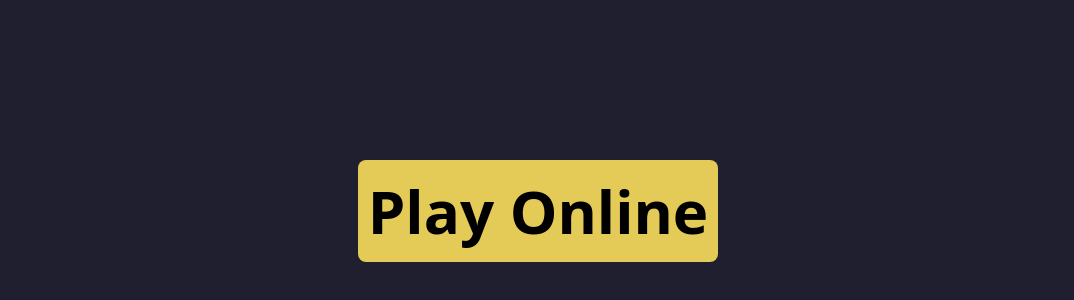
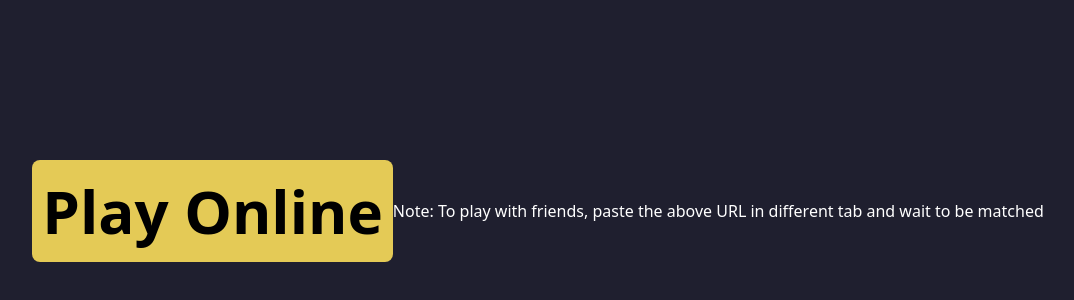
Before and after one commit to vinaybachani/TicTacToe-client, a React (Vite) app: page / in a window 1280 px wide. Shown: the part 174-474 px from the top of the page, without its empty margins (102-1176 px from the left). Built offline with nearby package versions, Linux system fonts and the light colour scheme; a web font is replaced by a local one.

Commit message:
added note

```diff
--- a/src/App.jsx
+++ b/src/App.jsx
@@ -11,8 +11,6 @@ const renderFrom = [
   [7, 8, 9],
 ]
 const App = () => {
-  console.log("backend url", import.meta.env.VITE_BACKEND_URL);
-
   const [gameState, setGameState] = useState(renderFrom);
   const [currentPlayer, setCurrentPlayer] = useState('circle');
   const [finishedState, setFinishedState] = useState(false);
@@ -131,6 +129,7 @@ const App = () => {
   if (!playOnline) {
     return <div className='flex justify-center items-center h-[90vh]'>
       <button className='bg-[#E4CA56] text-[60px] rounded-lg outline-none cursor-pointer text-black px-[10px] py-[6px] border-0 font-bold font-sans' onClick={playOnlineClick}>Play Online</button>
+      <span>Note: To play with friends, paste the above URL in different tab and wait to be matched</span>
     </div>
   }
 
```
